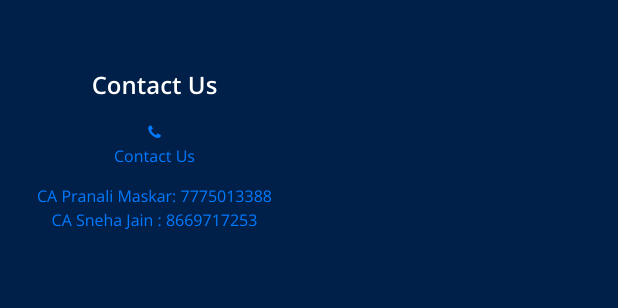
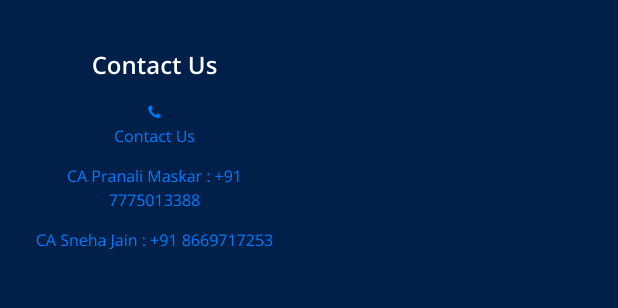
Before and after one commit to aadeshSolankii/aadeshSolankki.github.io, a plain HTML site: page index.html in a window 1280 px wide. Shown: the part 4184-4492 px from the top of the page, 343-961 px from the left. Drawn offline with nearby package versions, Linux system fonts and the light colour scheme; some packages are replaced by stand-ins of ours.

Commit message:
index page updates

```diff
--- a/index.html
+++ b/index.html
@@ -836,9 +836,8 @@ Mukund Nagar, Pune 411037.
             <i class="fa fa-phone" aria-hidden="true"></i>
             <span>
               <p>Contact Us</p>
-              <p>CA Pranali Maskar: 7775013388
-                CA Sneha Jain
-                : 8669717253</p>
+              <p>CA Pranali Maskar : +91 7775013388
+              <p>CA Sneha Jain : +91 8669717253</p>
             </span>
           </a>
         </div>
```
